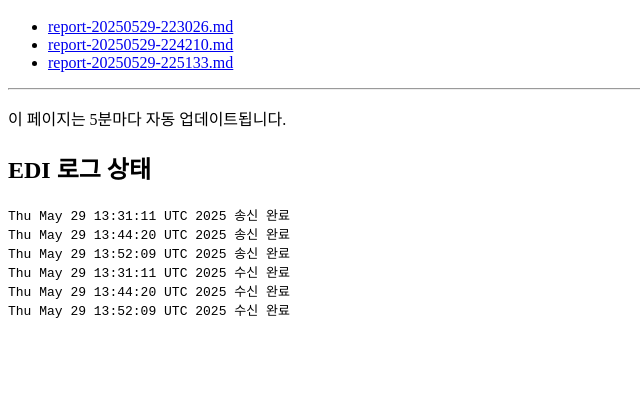
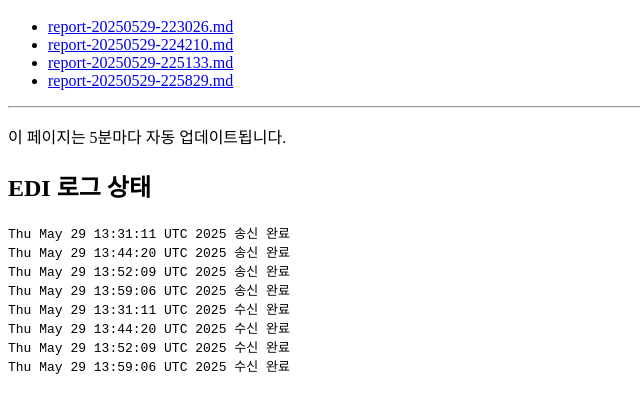
Before and after one commit to davidkims/my_real_study, a plain HTML site: page index.html in a window 1280 px wide. Shown: the part 57-470 px from the top of the page, without its empty margins (0-640 px from the left). Drawn offline with Linux system fonts and the light colour scheme.

Commit message:
deploy: a8b5bda2c0a4e2a568a2f8751c71ad6735d871a9

```diff
--- a/index.html
+++ b/index.html
@@ -2,13 +2,16 @@
 <li><a href='./reports/report-20250529-223026.md'>report-20250529-223026.md</a></li>
 <li><a href='./reports/report-20250529-224210.md'>report-20250529-224210.md</a></li>
 <li><a href='./reports/report-20250529-225133.md'>report-20250529-225133.md</a></li>
+<li><a href='./reports/report-20250529-225829.md'>report-20250529-225829.md</a></li>
 </ul><hr><p>이 페이지는 5분마다 자동 업데이트됩니다.</p>
 <h2>EDI 로그 상태</h2>
 <pre>
 Thu May 29 13:31:11 UTC 2025 송신 완료
 Thu May 29 13:44:20 UTC 2025 송신 완료
 Thu May 29 13:52:09 UTC 2025 송신 완료
+Thu May 29 13:59:06 UTC 2025 송신 완료
 Thu May 29 13:31:11 UTC 2025 수신 완료
 Thu May 29 13:44:20 UTC 2025 수신 완료
 Thu May 29 13:52:09 UTC 2025 수신 완료
+Thu May 29 13:59:06 UTC 2025 수신 완료
 </pre></body></html>
```
Also changed, not shown: 1 other file.
